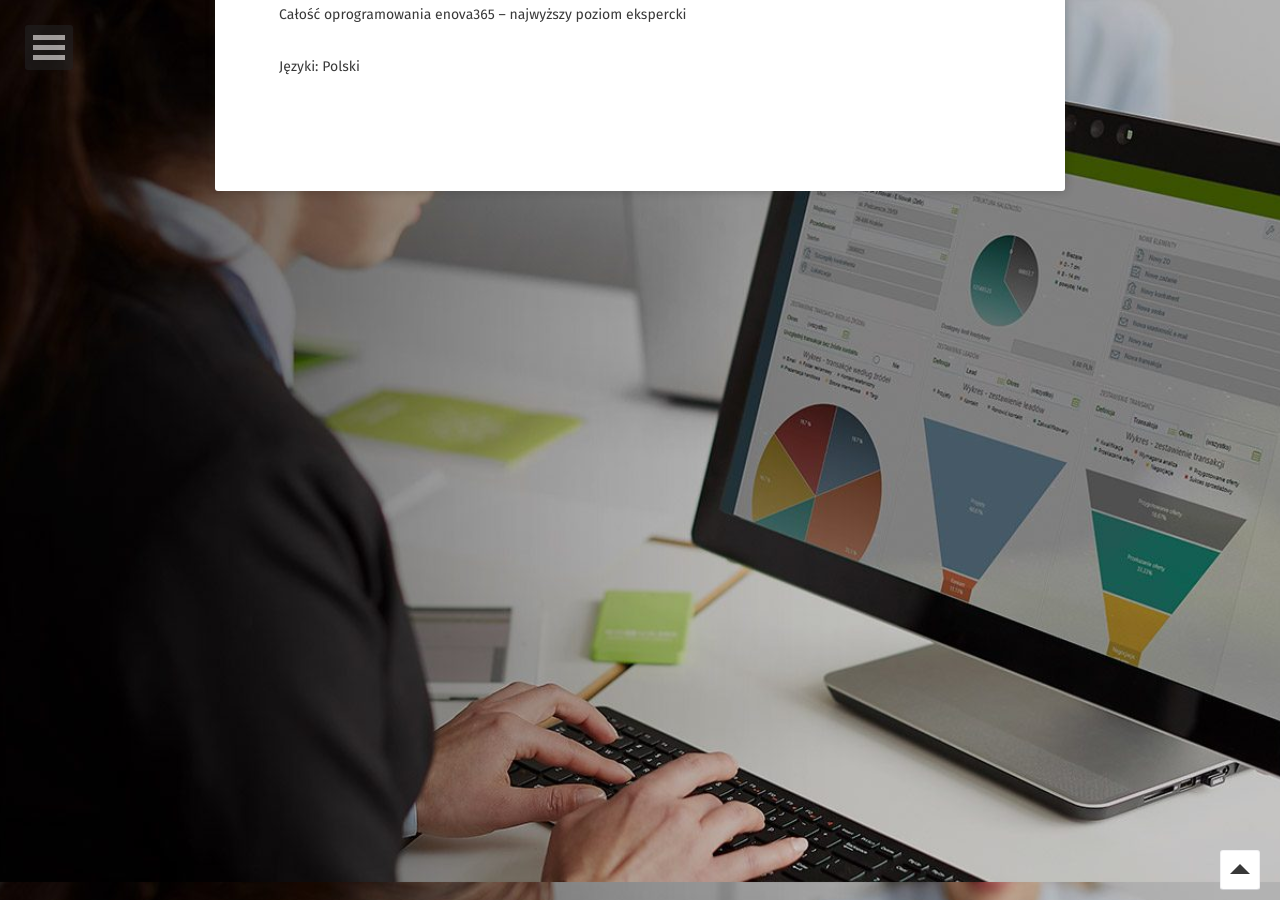
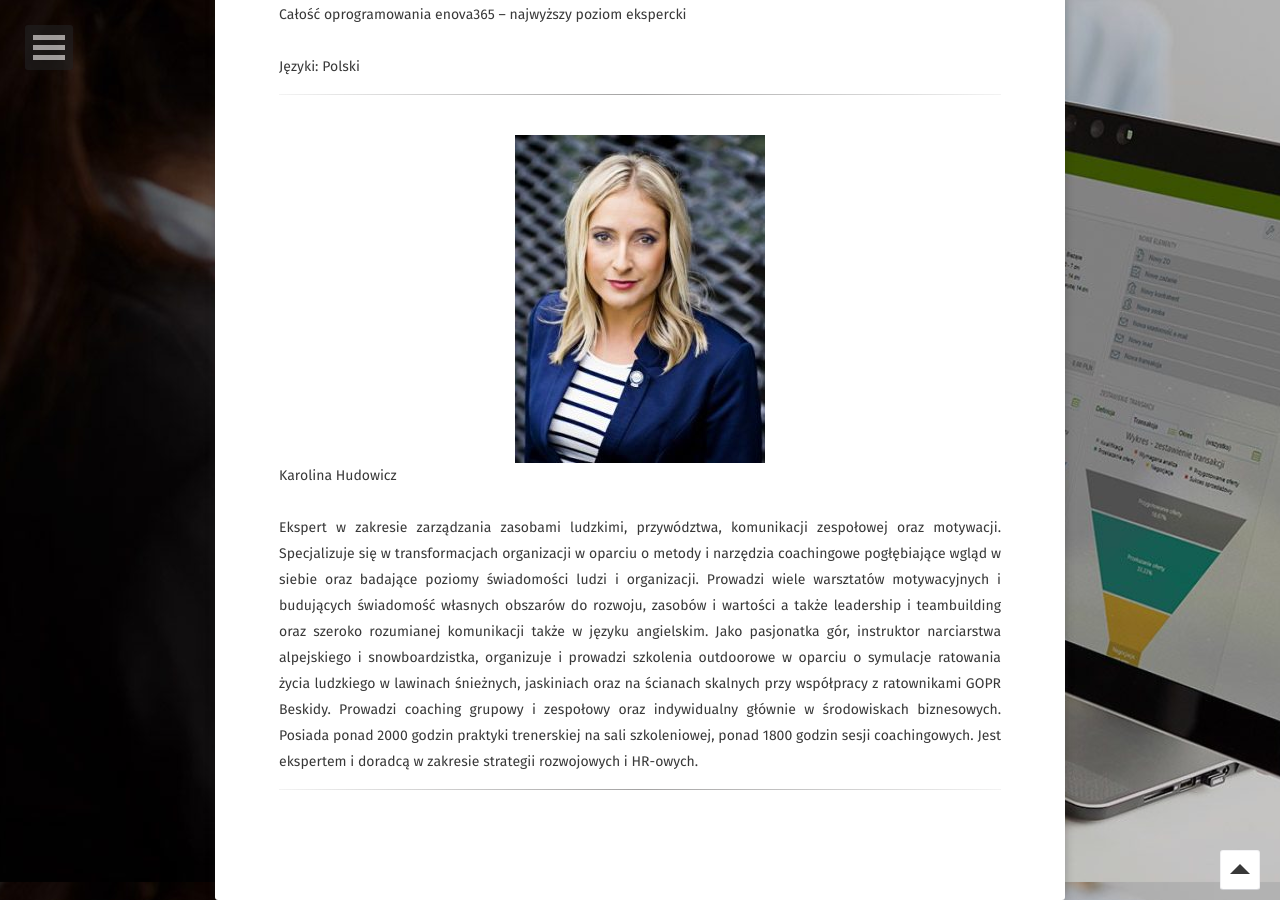
Before and after one commit to Avyse/avyse.github.io, a Jekyll site: the page built from team/index.md, in a window 1280 px wide and 900 px high, scrolled down 918 px. Built offline with Jekyll 4.4.1, drawn with Linux system fonts in a browser that asks for light colours; some web fonts are replaced.

Commit message:
Team update

```diff
--- a/team/index.md
+++ b/team/index.md
@@ -15,3 +15,11 @@ Wsparcie enova365:<br>
 Całość oprogramowania enova365 – najwyższy poziom ekspercki<br>
 <br>
 Języki: Polski
+<br>
+<hr>
+<br>
+<img src="../assets/img/KarolinaHudowicz.jpg">
+Karolina Hudowicz<br>
+<br>
+Ekspert w zakresie zarządzania zasobami ludzkimi, przywództwa, komunikacji zespołowej oraz motywacji. Specjalizuje się w transformacjach organizacji w oparciu o metody i narzędzia coachingowe pogłębiające wgląd w siebie oraz badające poziomy świadomości ludzi i organizacji. Prowadzi wiele warsztatów motywacyjnych i budujących świadomość własnych obszarów do rozwoju, zasobów i wartości a także leadership i teambuilding  oraz szeroko rozumianej komunikacji także w języku angielskim. Jako pasjonatka gór, instruktor narciarstwa alpejskiego i snowboardzistka, organizuje i prowadzi szkolenia outdoorowe w oparciu o symulacje ratowania życia ludzkiego w lawinach śnieżnych, jaskiniach oraz na ścianach skalnych przy współpracy z ratownikami GOPR Beskidy. Prowadzi coaching grupowy i zespołowy oraz indywidualny głównie w środowiskach biznesowych. Posiada ponad 2000 godzin praktyki trenerskiej na sali szkoleniowej, ponad 1800 godzin sesji coachingowych. Jest ekspertem i doradcą w zakresie strategii rozwojowych i HR-owych.<br>
+<hr>
```
Also changed, not shown: assets/img/KarolinaHudowicz.jpg (added).
